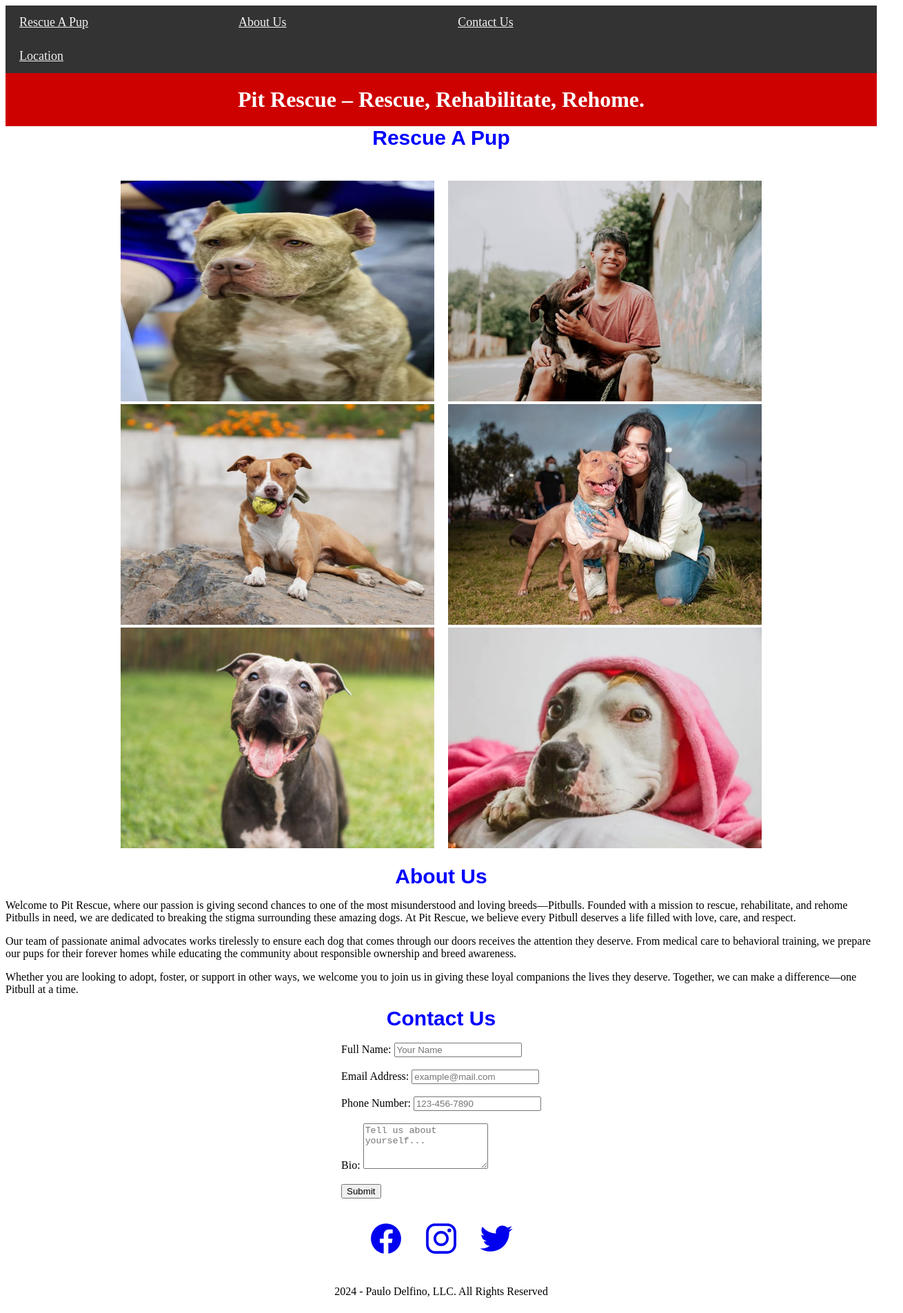
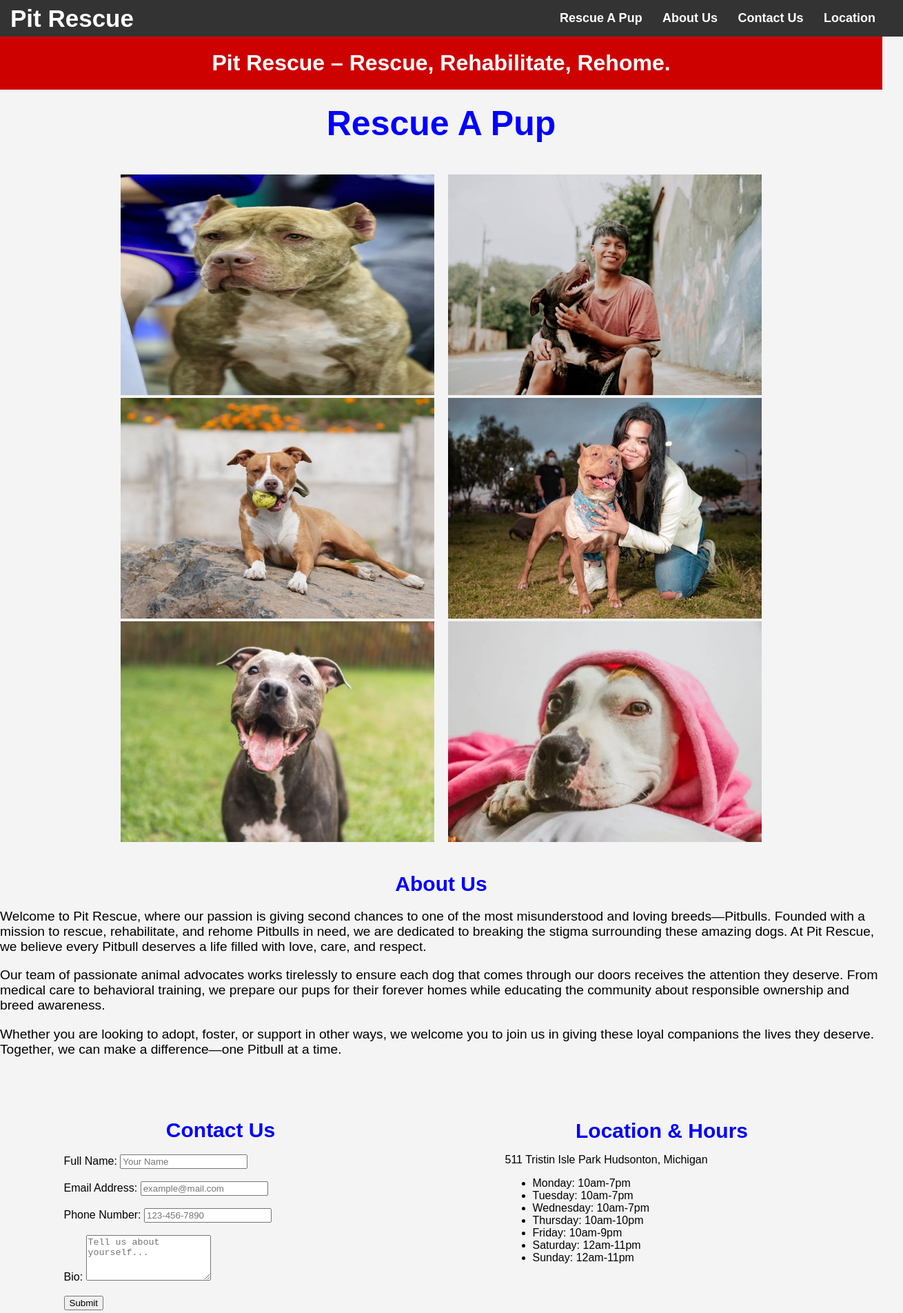
Before and after one commit to jescal93/OTJ-1, a plain HTML site: page index.html in a window 1280 px wide. Shown: the top 1904 px of the page at 69% size, 1310 px wide, since content can reach past the window. Drawn offline with nearby package versions, Linux system fonts and the light colour scheme.

Commit message:
finished for the night

```diff
--- a/index.html
+++ b/index.html
@@ -8,15 +8,22 @@
 </head>
 <body>
     <nav class="navbar">
-        <a href="#Rescue">Rescue A Pup</a>
-        <a href="#about">About Us</a>
-        <a href="#contact">Contact Us</a>
-        <a href="#location">Location</a>
+        <div class="nav">
+            <div class="title">
+                <a href="#">Pit Rescue</a>
+            </div>
+                <ul>
+                    <li class="navList"><a href="#Rescue">Rescue A Pup</a></li>
+                    <li class="navList"><a href="#About">About Us</a></li>
+                    <li class="navList"><a href="#Contact">Contact Us</a></li>
+                    <li class="navList"><a href="#Location">Location</a></li>
+                </ul>
+        </div>
     </nav>
     <header>
         <h1 id="header">Pit Rescue – Rescue, Rehabilitate, Rehome.</h1>
     </header>
-    <section>
+    <section id="Rescue">
         <div class="images">
             <h2 class="h2">
                 Rescue A Pup
@@ -42,25 +49,26 @@
                     alt="Happy Cozy Pittie">
                 </div>
         </div>
-    </section>
+    </section id="About">
     <section class="aboutUS">
         <h2>About Us</h2>
-        <p>
+        <p class="text">
             Welcome to Pit Rescue, where our passion is giving second chances to one of the most misunderstood and loving breeds—Pitbulls. Founded with a mission to rescue, rehabilitate, and rehome Pitbulls in need, we are dedicated to breaking the stigma surrounding these amazing dogs. At Pit Rescue, we believe every Pitbull deserves a life filled with love, care, and respect.
         </p>
-        <p>
+        <p class="text">
             Our team of passionate animal advocates works tirelessly to ensure each dog that comes through our doors receives the attention they deserve. From medical care to behavioral training, we prepare our pups for their forever homes while educating the community about responsible ownership and breed awareness.
         </p>
-        <p>
+        <p class="text">
             Whether you are looking to adopt, foster, or support in other ways, we welcome you to join us in giving these loyal companions the lives they deserve. Together, we can make a difference—one Pitbull at a time.
         </p>
     </section>
-    <div>
+    <section id="Contact" id="Location">
+        <div class="infoContainer">
+            <div class="contact">
                 <h2>
                     Contact Us
                 </h2>
                 <br>
-        <div class="contact">
                     <form action="/submit" method="post">
                         <label for="name">Full Name:</label>
                         <input type="text" id="name" name="name" required placeholder="Your Name">
@@ -79,7 +87,46 @@
                         <button type="submit">Submit</button>
                     </form>
             </div>
+            <div class="location">
+                <h2>
+                    Location & Hours
+                </h2>
+                    <p>
+                        511 Tristin Isle Park Hudsonton, Michigan
+                    </p>
+                        <ul class="hours">
+                            <li class="hours">
+                                <span>Monday:</span>
+                                <span>10am-7pm</span>
+                            </li>
+                            <li class="hours">
+                                <span>Tuesday:</span>
+                                <span>10am-7pm</span>
+                            </li>
+                            <li class="hours">
+                                <span>Wednesday:</span>
+                                <span>10am-7pm</span>
+                            </li>
+                            <li class="hours">
+                                <span>Thursday:</span>
+                                <span>10am-10pm</span>
+                            </li>
+                            <li class="hours">
+                                <span>Friday:</span>
+                                <span>10am-9pm</span>
+                            </li>
+                            <li class="hours">
+                                <span>Saturday:</span>
+                                <span>12am-11pm</span>
+                            </li>
+                            <li class="hours">
+                                <span>Sunday:</span>
+                                <span>12am-11pm</span>
+                            </li>
+                        </ul>
             </div>
+        </div>
+    </section>
     <br>
     <footer>
         <div class="footer">
--- a/styles.css
+++ b/styles.css
@@ -1,23 +1,46 @@
+body {
+    font-family: Arial, sans-serif;
+    margin: 0;
+    padding: 0;
+    background-color: #f4f4f4;
+}
+
 .navbar {
     background-color: #333;
     overflow: hidden;
     width: 100%;
     position: relative;
+    padding-left: 15px;
+    padding-right: 15px;
 }
 
-.navbar a {
-    float: left;
-    color: #f2f2f2;
-    text-align: center;
-    padding: 14px 20px;
-    font-size: 18px;
-    width: 22%;
+.nav {
     display: flex;
-    margin: 0 auto;
-    flex-wrap: wrap;
+    align-items: center;
+    justify-content: space-between;
 }
 
-.navbar a:hover {
+.title a {
+    font-size: 35px;
+    font-weight: 600;
+    color: #ffffff;
+    text-decoration: none;
+}
+
+.navList {
+    list-style: none;
+    display: inline-block;
+}
+
+.navList a {
+    color: #ffffff;
+    font-size: 18px;
+    font-weight: bold;
+    margin-right: 25px;
+    text-decoration: none;
+}
+
+navList a:hover {
     background-color: #ddd;
     color: black;
 }
@@ -40,6 +63,7 @@ h2 {
     flex-wrap: wrap;
     align-items: center;
     justify-content: center;
+    padding-top: 20px;
 }
 
 .images {
@@ -52,7 +76,7 @@ h2 {
 
 .images .h2 {
     width: 100%;
-    font-size: 30px;
+    font-size: 50px;
     font-weight: 600;
     margin: 0 auto;
     text-align: center;
@@ -88,12 +112,29 @@ h2 {
     justify-content: center;
 }
 
-.contact {
+.text {
+    font-size: 120%;
+}
+
+.infoContainer {
     display: flex;
     margin: 0 auto;
     flex-wrap: wrap;
     align-items: center;
     justify-content: center;
+}
+
+.infoContainer .contact {
+    max-width: 455px;
+    width: 100%;
+    margin: 0 auto;
+    padding-top: 50px;
+}
+
+.infoContainer .location {
+    max-width: 455px;
+    width: 100%;
+    margin: 0 auto;
 }
 
 .footer {
```
Lines whose indentation alone changed are shown as unchanged.
